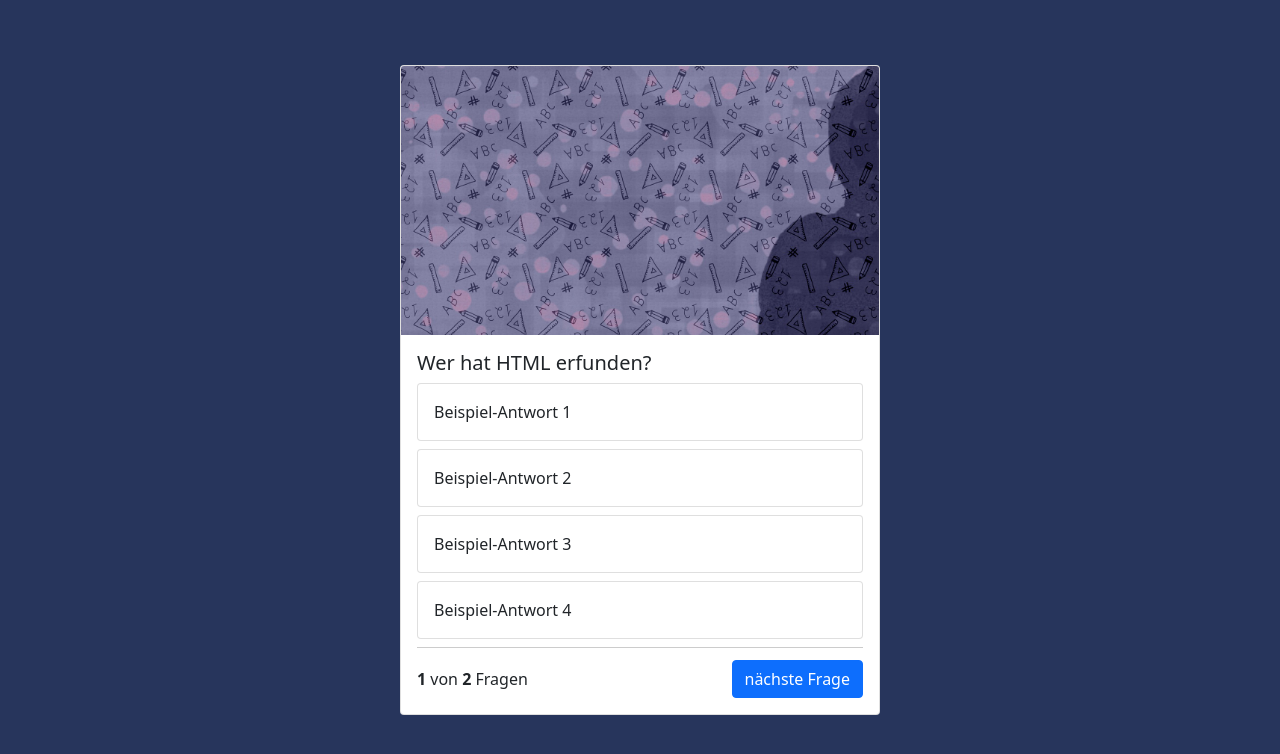
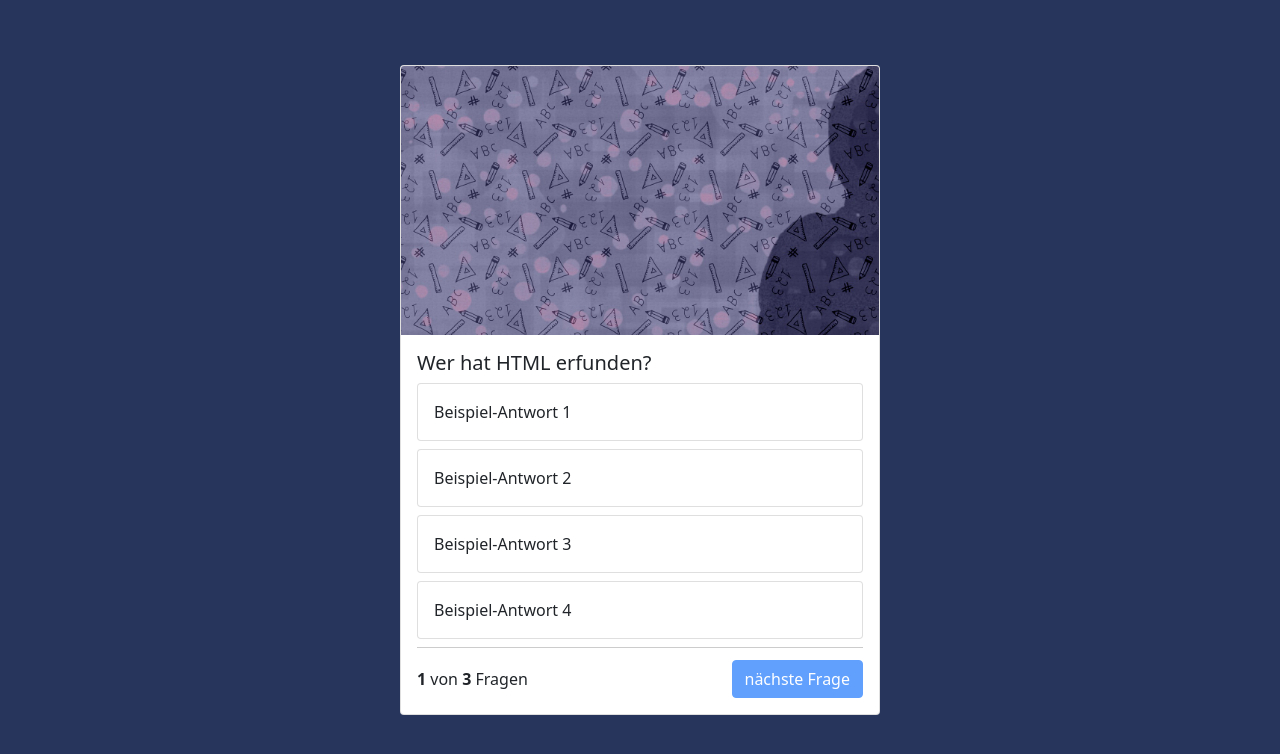
Before and after one commit to LukasKlammer/QuizApp, a plain HTML site: page index.html in a window 1280 px wide. Shown: the part 60-814 px from the top of the page. Drawn offline with nearby package versions, Linux system fonts and the light colour scheme.

Commit message:
function nextQuestion() and cleaning code

```diff
--- a/index.html
+++ b/index.html
@@ -61,8 +61,8 @@
                 </div>
 
                 <div class="question-footer">
-                    <span><b>1</b> von <b id="all-questions">x</b> Fragen</span>
-                    <button class="btn btn-primary">nächste Frage</button>
+                    <span><b id="current-question">1</b> von <b id="all-questions">x</b> Fragen</span>
+                    <button onclick="nextQuestion()" class="btn btn-primary" id="next-button" disabled>nächste Frage</button>
                 </div>
 
 
--- a/script.js
+++ b/script.js
@@ -8,41 +8,48 @@ let questions = [
         "right answer": 3,
     },
     {
-        "question": "",
-        "answer_1": "",
-        "answer_2": "",
-        "answer_3": "",
-        "answer_4": "",
-        "right answer": 3,
+        "question": "Wie heißt der beste Lehrer?",
+        "answer_1": "Max Maier",
+        "answer_2": "Müller Franz",
+        "answer_3": "Thomas Musterknabe",
+        "answer_4": "Lukas Klammer",
+        "right answer": 4,
+    },
+    {
+        "question": "DNA ist die Abkürzung für?",
+        "answer_1": "DesoxyriboNucleicAcid",
+        "answer_2": "Da nenn alles.",
+        "answer_3": "Du naschst Ananas.",
+        "answer_4": "Des nimm alles.",
+        "right answer": 1,
     }
 ];
 
 let currentQuestion = 0;
 
 function init() {
-    document.getElementById('all-questions').innerHTML = questions.length;
-
-    showQuestion();
+    document.getElementById('all-questions').innerHTML = questions.length; // rendert die Gesamtzahl der Fragen; das ist nur am Beginn nötig, Gesamtzahl der Fragen ändert sich während Beantwortung nicht
+    showQuestion(); // rendert die einzelne Frage
 }
 
 
 function showQuestion() {
     let question = questions[currentQuestion];
 
+    document.getElementById('current-question').innerHTML = currentQuestion + 1; // rendert die Nummer der aktuellen Frage; +1 braucht es, weil array mit 0 beginnt
     document.getElementById('question-text').innerHTML = question['question']; // rendert die Frage
 
     for (let i = 1; i < 5; i++) {
-        document.getElementById('answer_' + i).innerHTML = question['answer_' + i]; // rendert die Antworten
+        resetAnswerButtons(i);
+        renderSingleAnswer(question, i);
     }
+}
 
 
-}
-
 function answer(selectedAnswer) {
+    // let selectedAnswerNumber = selectedAnswer.slice(-1);  // Alternative: damit lesen wir das letzte Zeichen aus dem übergebenen String raus
     let question = questions[currentQuestion] // holt die aktuelle Frage in aus dem JSON und schreibt sie in die Variable question
     let rightAnswer = question["right answer"]; // aus der aktuellen Frage die richtige Antwort auslesen und in die Variable rightAnswer geben (Antwort ist eine Zahl)
-    // let selectedAnswerNumber = selectedAnswer.slice(-1);  // Alternative: damit lesen wir das letzte Zeichen aus dem übergebenen String raus
-
     let rightAnswerAsText = `answer_${rightAnswer}`;
 
     if (selectedAnswer == rightAnswerAsText) { // wenn die beiden strings übereinstimmen (z. B. answer_1 == answer_1) --> mache was
@@ -52,4 +59,32 @@ function answer(selectedAnswer) {
         document.getElementById(selectedAnswer).parentNode.classList.add('bg-danger');
         document.getElementById(rightAnswerAsText).parentNode.classList.add('bg-success');
     }
+    enableNextQuestion();
 }
+
+
+function nextQuestion() {
+    disableNextQuestion();
+    currentQuestion++; // Variable um 1 erhöhen, gibt die Nummer der aktuellen Frage an
+    showQuestion();
+}
+
+
+function resetAnswerButtons(i) {
+    document.getElementById('answer_' + i).parentNode.classList.remove('bg-success', 'bg-danger'); // setzt Farben zurück, sofern sie gegeben wurden
+}
+
+
+function renderSingleAnswer(question, i) {
+    document.getElementById('answer_' + i).innerHTML = question['answer_' + i]; // rendert die einzelne Antwort aus dem Array, durch die for-Schleife hintereinander
+}
+
+
+function enableNextQuestion() {
+    document.getElementById('next-button').disabled = false; // button aktivieren, damit wir weiter zur nächsten Frage kommen
+}
+
+
+function disableNextQuestion() {
+    document.getElementById('next-button').disabled = true; // button deaktivieren
+}
```
